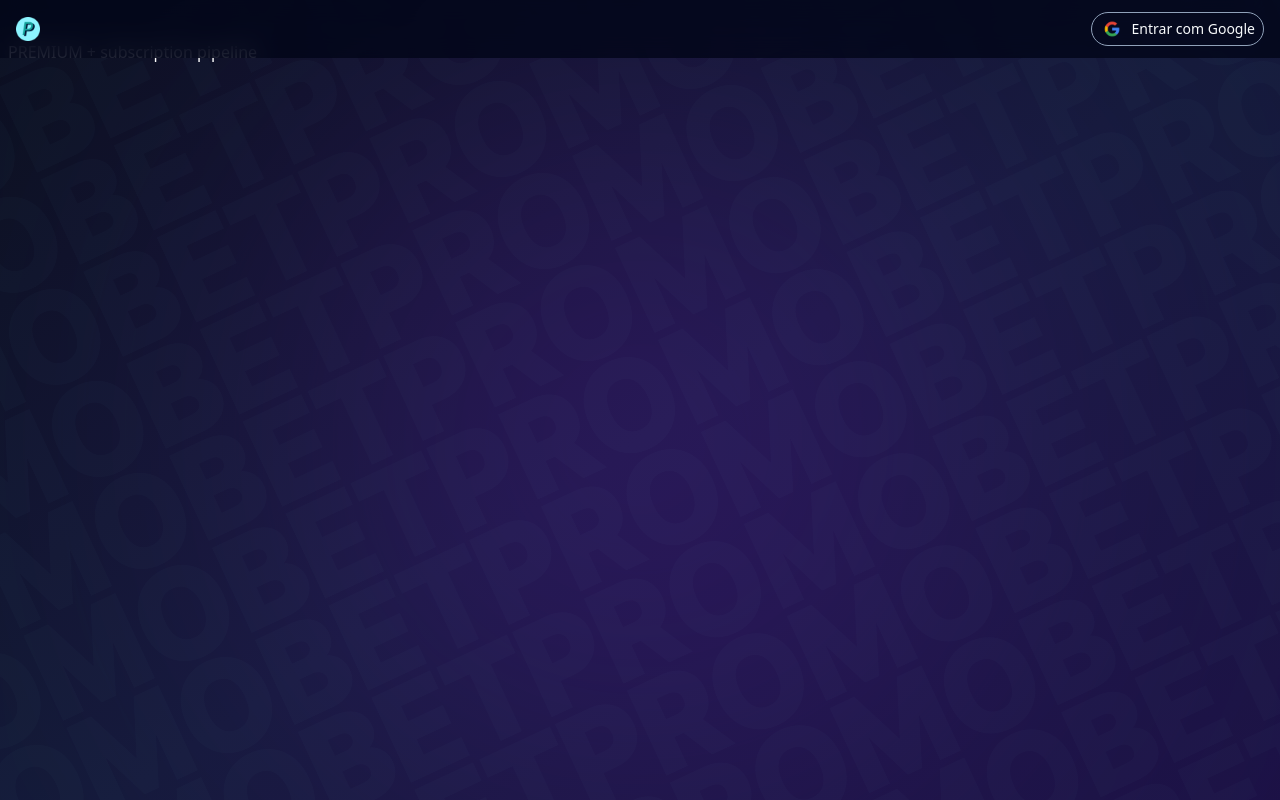
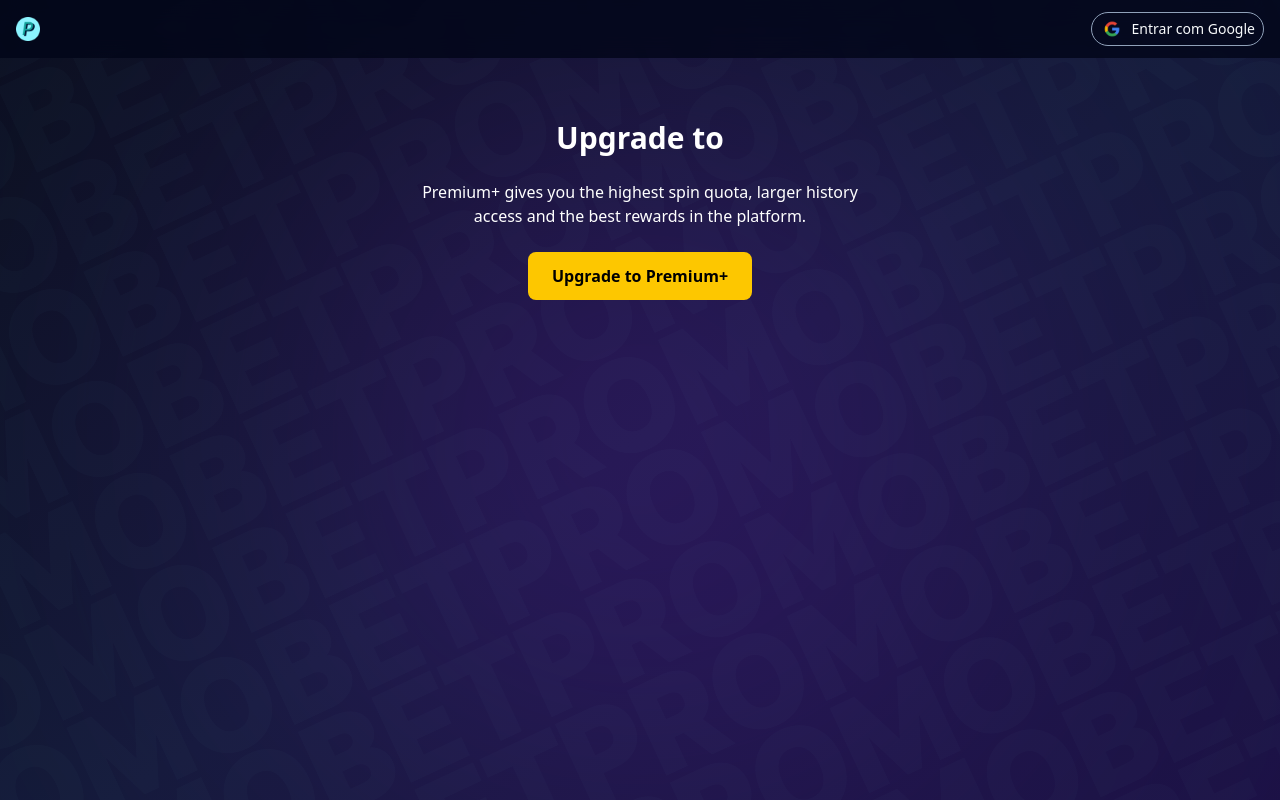
Before and after one commit to wakenedo/roleta-app, a Next.js app: page /UserSubscriptions in a window 1280 px wide. Shown: the top 800 px of the page. Built offline with nearby package versions, Linux system fonts and the light colour scheme; no server answers.

Commit message:
feat(UserPremium &  UserPremiumPlus): Add initial  UI components

```diff
--- a/components/UserSubscriptionsInterface/components/UserPremium/UserPremium.tsx
+++ b/components/UserSubscriptionsInterface/components/UserPremium/UserPremium.tsx
@@ -1,12 +1,69 @@
+"use client";
 import { AreaBackground } from "@/components/HomePageInterface/components/UserOfflineHomePage/components/AreaBackground";
+import { useAuth } from "@/context/AuthContext/AuthContext";
+import { useUser } from "@/context/UserContext/UserContext";
+import { useState } from "react";
 
+const API_URL = process.env.NEXT_PUBLIC_API_URL;
 const UserPremium = ({ planId }: { planId: string | null }) => {
+  const { authorizedFetch } = useAuth();
+  const { refresh } = useUser();
+
+  const [loading, setLoading] = useState(false);
+  const [success, setSuccess] = useState(false);
+
+  const upgrade = async () => {
+    if (!planId) return;
+
+    try {
+      setLoading(true);
+
+      const res = await authorizedFetch(`${API_URL}/users/subscriptions`, {
+        method: "POST",
+        headers: {
+          "Content-Type": "application/json",
+        },
+        body: JSON.stringify({
+          plan: planId,
+        }),
+      });
+
+      if (!res.ok) {
+        throw new Error("Subscription failed");
+      }
+
+      await refresh();
+      setSuccess(true);
+    } catch (err) {
+      console.error("Upgrade failed:", err);
+    } finally {
+      setLoading(false);
+    }
+  };
   return (
     <AreaBackground>
-      <main className="flex flex-col justify-between  min-h-screen relative z-10 ">
-        <div>
-          <h2>{planId}</h2>
-          Premium Subscription pipeline
+      <main className="flex flex-col justify-between min-h-screen relative z-10">
+        <div className="flex flex-col items-center mt-20 gap-6">
+          <h2 className="text-3xl font-bold">Upgrade to {planId}</h2>
+
+          <p className="text-center max-w-md">
+            Premium gives you the highest spin quota, larger history access and
+            the best rewards in the platform.
+          </p>
+
+          {success ? (
+            <div className="text-green-500 text-lg">
+              🎉 Subscription activated!
+            </div>
+          ) : (
+            <button
+              onClick={upgrade}
+              disabled={loading}
+              className="px-6 py-3 bg-yellow-400 hover:bg-yellow-500 text-black font-semibold rounded-lg transition"
+            >
+              {loading ? "Processing..." : "Upgrade to Premium+"}
+            </button>
+          )}
         </div>
       </main>
     </AreaBackground>
--- a/components/UserSubscriptionsInterface/components/UserPremiumPlus/UserPremiumPlus.tsx
+++ b/components/UserSubscriptionsInterface/components/UserPremiumPlus/UserPremiumPlus.tsx
@@ -1,15 +1,76 @@
+"use client";
+
+import { useState } from "react";
 import { AreaBackground } from "@/components/HomePageInterface/components/UserOfflineHomePage/components/AreaBackground";
+import { useAuth } from "@/context/AuthContext/AuthContext";
+import { useUser } from "@/context/UserContext/UserContext";
+
+const API_URL = process.env.NEXT_PUBLIC_API_URL;
 
 const UserPremiumPlus = ({ planId }: { planId: string | null }) => {
+  const { authorizedFetch } = useAuth();
+  const { refresh } = useUser();
+
+  const [loading, setLoading] = useState(false);
+  const [success, setSuccess] = useState(false);
+
+  const upgrade = async () => {
+    if (!planId) return;
+
+    try {
+      setLoading(true);
+
+      const res = await authorizedFetch(`${API_URL}/users/subscriptions`, {
+        method: "POST",
+        headers: {
+          "Content-Type": "application/json",
+        },
+        body: JSON.stringify({
+          plan: planId,
+        }),
+      });
+
+      if (!res.ok) {
+        throw new Error("Subscription failed");
+      }
+
+      await refresh();
+      setSuccess(true);
+    } catch (err) {
+      console.error("Upgrade failed:", err);
+    } finally {
+      setLoading(false);
+    }
+  };
+
   return (
     <AreaBackground>
-      <main className="flex flex-col justify-between  min-h-screen relative z-10 ">
-        <div>
-          <h2>{planId}</h2>
-          PREMIUM + subscription pipeline
+      <main className="flex flex-col justify-between min-h-screen relative z-10">
+        <div className="flex flex-col items-center mt-20 gap-6">
+          <h2 className="text-3xl font-bold">Upgrade to {planId}</h2>
+
+          <p className="text-center max-w-md">
+            Premium+ gives you the highest spin quota, larger history access and
+            the best rewards in the platform.
+          </p>
+
+          {success ? (
+            <div className="text-green-500 text-lg">
+              🎉 Subscription activated!
+            </div>
+          ) : (
+            <button
+              onClick={upgrade}
+              disabled={loading}
+              className="px-6 py-3 bg-yellow-400 hover:bg-yellow-500 text-black font-semibold rounded-lg transition"
+            >
+              {loading ? "Processing..." : "Upgrade to Premium+"}
+            </button>
+          )}
         </div>
       </main>
     </AreaBackground>
   );
 };
+
 export default UserPremiumPlus;
--- a/context/UserContext/UserContext.tsx
+++ b/context/UserContext/UserContext.tsx
@@ -17,7 +17,13 @@ const UserContext = createContext<UserContextProps | undefined>(undefined);
 const API_URL = process.env.NEXT_PUBLIC_API_URL;
 
 const buildNextHistory = (prev: UserState): SpinHistoryItem[] => {
-  const limit = prev.user.subscription === "premium" ? 50 : 10;
+  const limits: Record<string, number> = {
+    free: 10,
+    premium: 20,
+    "premium+": 30,
+  };
+
+  const limit = limits[prev.user.subscription] ?? 10;
   return [...(prev.historyPreview ?? [])].slice(0, limit);
 };
 
```
